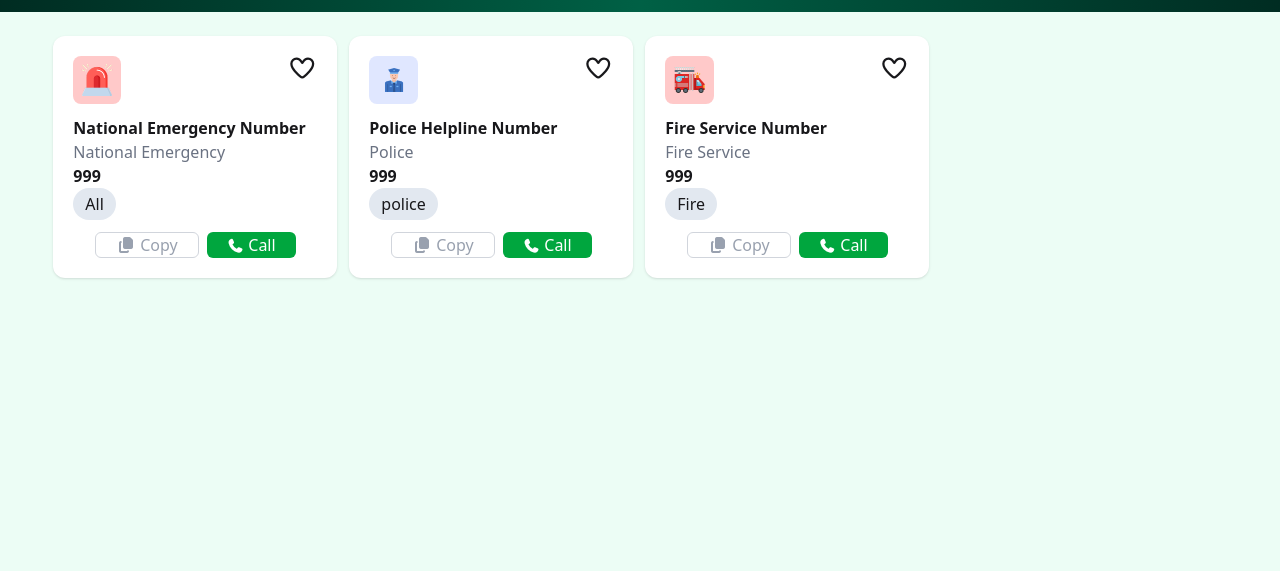
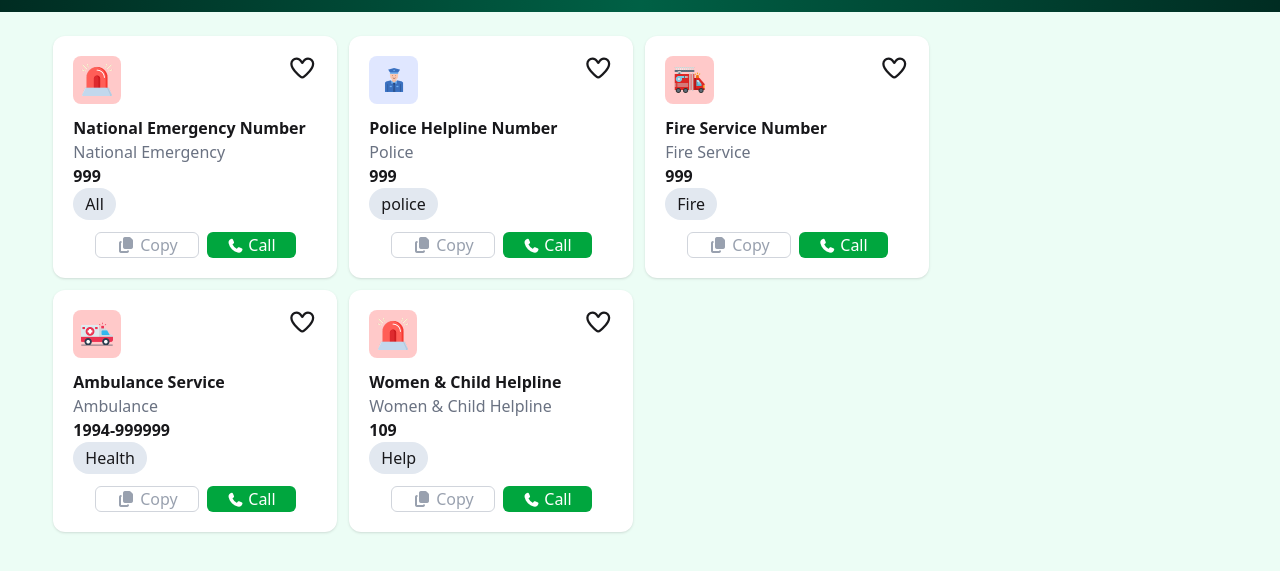
Before and after one commit to SajibSaha207/Assignment-05, a plain HTML site: page index.html in a window 1280 px wide. Shown: the part 333-904 px from the top of the page. Drawn offline with nearby package versions, Linux system fonts and the light colour scheme.

Commit message:
Added 2 more card

```diff
--- a/index.html
+++ b/index.html
@@ -16,10 +16,10 @@
       crossorigin="anonymous"
       referrerpolicy="no-referrer"
     />
-    <title>Emeargency Hotline</title>
+    <title>Document</title>
   </head>
   <body class="bg-emerald-50">
-    <!--nav starts here-->
+    <!--nav-->
     <nav>
       <div
         class="navParentDiv bg-white flex justify-between px-3 md:px-[60px] py-[25px]"
@@ -65,8 +65,8 @@
         </div>
       </div>
     </nav>
- <!--nav ends here-->
-<!--banner starts here-->
+
+    <!--banner-->
     <div
       class="h-[239px] bg-gradient-to-r from-emerald-950 via-emerald-800 to-emerald-950 text-center flex items-center justify-center"
     >
@@ -86,9 +86,8 @@
         </div>
       </div>
     </div>
-<!--banner ends here-->
 
-   <!--main section starts here-->
+    <!--main-->
     <div class="w-11/12 mx-auto grid grid-cols-12 gap-4 h-screen pt-6">
       <!--main left side card section-->
       <div class="col-span-8 md:col-span-9">
@@ -231,3 +230,93 @@
               </button>
             </div>
           </div>
+
+          <!--card 4-->
+          <div class="card rounded-xl shadow bg-white p-5">
+            <!--card header icons-->
+            <div class="flex justify-between">
+              <div class="bg-red-200 rounded-lg p-2">
+                <img class="h-[32px]" src="./assets/ambulance.png" alt="" />
+              </div>
+              <div>
+                <i
+                  id="card-heart"
+                  class="fa-regular fa-heart text-2xl cursor-pointer hover:text-3xl duration-250"
+                ></i>
+              </div>
+            </div>
+            <!--card tite -->
+            <h1 id="cardTitle" class="font-bold mt-3">Ambulance Service</h1>
+            <p class="text-gray-500">Ambulance</p>
+            <!--card contact-number-->
+            <div id="contactNumber" class="font-bold">1994-999999</div>
+            <!--card contact category-->
+            <div class="flex">
+              <div
+                id="contactCategory"
+                class="bg-slate-200 px-3 py-1 rounded-full text-center"
+              >
+                Health
+              </div>
+            </div>
+            <!--card buttom button group-->
+            <div class="flex justify-center gap-2 mt-3">
+              <!--copy buton-->
+              <button
+                class="copyBtn hover:bg-gray-200 duration-300 cursor-pointer px-5 border border-gray-300 rounded-md text-gray-400"
+              >
+                <i class="fa-solid fa-copy"></i> Copy
+              </button>
+              <button
+                class="callBtn hover:bg-gray-400 duration-300 cursor-pointer px-5 bg-green-600 rounded-md text-white"
+              >
+                <i class="fa-solid fa-phone text-sm"></i> Call
+              </button>
+            </div>
+          </div>
+
+          <!--card 5-->
+          <div class="card rounded-xl shadow bg-white p-5">
+            <!--card header icons-->
+            <div class="flex justify-between">
+              <div class="bg-red-200 rounded-lg p-2">
+                <img class="h-[32px]" src="./assets/emergency.png" alt="" />
+              </div>
+              <div>
+                <i
+                  id="card-heart"
+                  class="fa-regular fa-heart text-2xl cursor-pointer hover:text-3xl duration-250"
+                ></i>
+              </div>
+            </div>
+            <!--card tite -->
+            <h1 id="cardTitle" class="font-bold mt-3">
+              Women & Child Helpline
+            </h1>
+            <p class="text-gray-500">Women & Child Helpline</p>
+            <!--card contact-number-->
+            <div id="contactNumber" class="font-bold">109</div>
+            <!--card contact category-->
+            <div class="flex">
+              <div
+                id="contactCategory"
+                class="bg-slate-200 px-3 py-1 rounded-full text-center"
+              >
+                Help
+              </div>
+            </div>
+            <!--card buttom button group-->
+            <div class="flex justify-center gap-2 mt-3">
+              <!--copy buton-->
+              <button
+                class="copyBtn hover:bg-gray-200 duration-300 cursor-pointer px-5 border border-gray-300 rounded-md text-gray-400"
+              >
+                <i class="fa-solid fa-copy"></i> Copy
+              </button>
+              <button
+                class="callBtn hover:bg-gray-400 duration-300 cursor-pointer px-5 bg-green-600 rounded-md text-white"
+              >
+                <i class="fa-solid fa-phone text-sm"></i> Call
+              </button>
+            </div>
+          </div>
```
